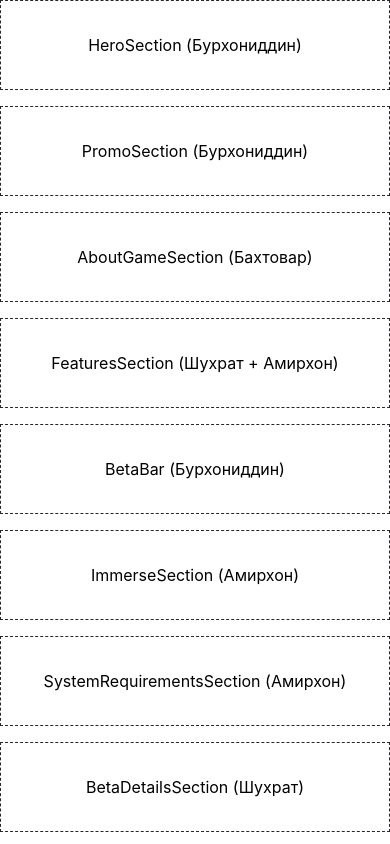
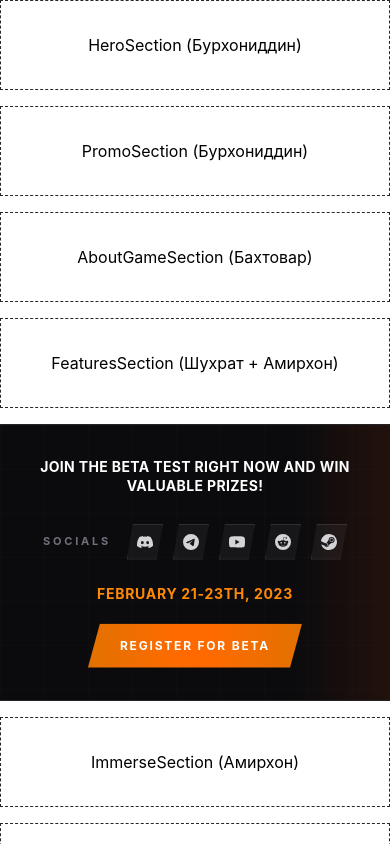
Before and after one commit to cozy-bit/dust-land, a React (Vite) app: page / in a window 390 px wide. Shown: the top 844 px of the page. Built offline with nearby package versions, Linux system fonts and the light colour scheme.

Commit message:
feat(betabar): beta-test strip — subtitle, socials, date, register CTA; responsive desktop/tablet/mobile

```diff
--- a/src/components/sections/BetaBar.jsx
+++ b/src/components/sections/BetaBar.jsx
@@ -1 +1,92 @@
-export const BetaBar = () => <section className="p-8 border border-dashed border-zinc-800 text-center">BetaBar (Бурхониддин)</section>;
+import { useTranslation } from 'react-i18next';
+import { Button } from '../ui/Button';
+
+const SOCIALS = [
+  {
+    name: 'Discord',
+    href: '#',
+    path: 'M20.317 4.369A19.79 19.79 0 0 0 15.432 2.85a.074.074 0 0 0-.079.037c-.21.375-.444.865-.608 1.25a18.27 18.27 0 0 0-5.487 0 12.6 12.6 0 0 0-.617-1.25.077.077 0 0 0-.079-.037A19.74 19.74 0 0 0 3.677 4.37a.07.07 0 0 0-.032.027C.533 9.046-.32 13.58.099 18.058a.082.082 0 0 0 .031.056 19.9 19.9 0 0 0 5.993 3.03.078.078 0 0 0 .084-.028 14.1 14.1 0 0 0 1.226-1.994.076.076 0 0 0-.041-.106 13.1 13.1 0 0 1-1.872-.892.077.077 0 0 1-.008-.128c.126-.094.252-.192.372-.291a.074.074 0 0 1 .078-.01c3.927 1.793 8.18 1.793 12.061 0a.074.074 0 0 1 .079.009c.12.099.245.198.372.292a.077.077 0 0 1-.006.127c-.598.35-1.22.645-1.873.892a.076.076 0 0 0-.04.107c.36.698.772 1.362 1.225 1.993a.076.076 0 0 0 .084.029 19.84 19.84 0 0 0 6.002-3.03.077.077 0 0 0 .032-.055c.5-5.177-.838-9.674-3.549-13.66a.06.06 0 0 0-.031-.028zM8.02 15.331c-1.183 0-2.157-1.086-2.157-2.419 0-1.333.955-2.419 2.157-2.419 1.21 0 2.176 1.096 2.157 2.42 0 1.332-.955 2.418-2.157 2.418zm7.975 0c-1.183 0-2.157-1.086-2.157-2.419 0-1.333.955-2.419 2.157-2.419 1.21 0 2.176 1.096 2.157 2.42 0 1.332-.946 2.418-2.157 2.418z',
+  },
+  {
+    name: 'Telegram',
+    href: '#',
+    path: 'M11.944 0A12 12 0 0 0 0 12a12 12 0 0 0 12 12 12 12 0 0 0 12-12A12 12 0 0 0 12 0a12 12 0 0 0-.056 0zm4.962 7.224c.1-.002.321.023.465.14a.506.506 0 0 1 .171.325c.016.093.036.306.02.472-.18 1.898-.962 6.502-1.36 8.627-.168.9-.499 1.201-.82 1.23-.696.065-1.225-.46-1.9-.902-1.056-.693-1.653-1.124-2.678-1.8-1.185-.78-.417-1.21.258-1.91.177-.184 3.247-2.977 3.307-3.23.007-.032.014-.15-.056-.212s-.174-.041-.249-.024c-.106.024-1.793 1.14-5.061 3.345-.48.33-.913.49-1.302.48-.428-.008-1.252-.241-1.865-.44-.752-.245-1.349-.374-1.297-.789.027-.216.325-.437.893-.663 3.498-1.524 5.83-2.529 6.998-3.014 3.332-1.386 4.025-1.627 4.476-1.635z',
+  },
+  {
+    name: 'YouTube',
+    href: '#',
+    path: 'M23.498 6.186a3.016 3.016 0 0 0-2.122-2.136C19.505 3.545 12 3.545 12 3.545s-7.505 0-9.377.505A3.017 3.017 0 0 0 .502 6.186C0 8.07 0 12 0 12s0 3.93.502 5.814a3.016 3.016 0 0 0 2.122 2.136c1.871.505 9.376.505 9.376.505s7.505 0 9.377-.505a3.015 3.015 0 0 0 2.122-2.136C24 15.93 24 12 24 12s0-3.93-.502-5.814zM9.545 15.568V8.432L15.818 12l-6.273 3.568z',
+  },
+  {
+    name: 'Reddit',
+    href: '#',
+    path: 'M12 0A12 12 0 0 0 0 12a12 12 0 0 0 12 12 12 12 0 0 0 12-12A12 12 0 0 0 12 0zm5.01 4.744c.688 0 1.25.562 1.25 1.25a1.25 1.25 0 0 1-2.498.056l-2.597-.547-.8 3.747c1.824.07 3.48.632 4.674 1.488.308-.309.73-.491 1.207-.491.968 0 1.754.786 1.754 1.754 0 .716-.435 1.333-1.01 1.614a3.11 3.11 0 0 1 .042.52c0 2.694-3.13 4.87-7.004 4.87-3.874 0-7.004-2.176-7.004-4.87 0-.184.015-.366.043-.534A1.748 1.748 0 0 1 4.028 12c0-.968.786-1.754 1.754-1.754.463 0 .898.197 1.207.49 1.207-.883 2.878-1.43 4.744-1.487l.885-4.182a.35.35 0 0 1 .377-.24l2.907.617a1.214 1.214 0 0 1 1.108-.701zM9.25 12c-.688 0-1.25.562-1.25 1.25s.562 1.25 1.25 1.25 1.25-.562 1.25-1.25S9.938 12 9.25 12zm5.5 0c-.688 0-1.25.562-1.25 1.25s.562 1.25 1.25 1.25 1.25-.562 1.25-1.25-.562-1.25-1.25-1.25zm-5.466 3.99a.327.327 0 0 0-.232.095.33.33 0 0 0 0 .463c.842.842 2.484.913 2.961.913.477 0 2.105-.07 2.961-.913a.33.33 0 0 0 .024-.463.33.33 0 0 0-.462 0c-.547.533-1.685.73-2.513.73-.827 0-1.978-.196-2.51-.73a.327.327 0 0 0-.232-.095z',
+  },
+  {
+    name: 'Steam',
+    href: '#',
+    path: 'M11.979 0C5.678 0 .511 4.86.022 11.037l6.432 2.658a3.398 3.398 0 0 1 1.925-.594c.063 0 .125.004.188.006l2.861-4.142V8.91a4.526 4.526 0 0 1 4.524-4.524 4.526 4.526 0 0 1 4.525 4.525 4.526 4.526 0 0 1-4.525 4.524h-.105l-4.076 2.911c0 .052.004.105.004.156a3.395 3.395 0 0 1-3.396 3.397 3.4 3.4 0 0 1-3.336-2.744L.436 15.581C1.862 20.539 6.492 24 11.979 24 18.605 24 24 18.627 24 12S18.605 0 11.979 0zM7.54 18.21l-1.473-.61a2.553 2.553 0 0 0 4.694-1.99 2.553 2.553 0 0 0-3.317-1.416l1.523.63a1.88 1.88 0 1 1-1.45 3.46l.001-.083zm11.328-9.325a3.017 3.017 0 0 0-3.017-3.017 3.017 3.017 0 1 0 0 6.034 3.017 3.017 0 0 0 3.017-3.017zm-5.28-.007a2.266 2.266 0 0 1 2.267-2.264 2.266 2.266 0 0 1 0 4.53 2.266 2.266 0 0 1-2.266-2.266z',
+  },
+];
+
+export const BetaBar = () => {
+  const { t } = useTranslation();
+
+  return (
+    <section className="relative w-full overflow-hidden border-y border-white/10 bg-[#0b0b0d]">
+      <div
+        aria-hidden="true"
+        className="pointer-events-none absolute inset-0 opacity-40 [background-image:linear-gradient(rgba(255,255,255,0.04)_1px,transparent_1px),linear-gradient(90deg,rgba(255,255,255,0.04)_1px,transparent_1px)] [background-size:44px_44px]"
+      />
+      <div
+        aria-hidden="true"
+        className="pointer-events-none absolute inset-y-0 right-0 w-1/4 bg-gradient-to-l from-orange-600/10 to-transparent"
+      />
+
+      <div className="relative mx-auto flex max-w-[1600px] flex-col items-center gap-7 px-5 py-8 text-center md:px-10 lg:flex-row lg:justify-between lg:gap-12 lg:py-6 lg:pr-14 lg:text-left">
+        <p className="max-w-md border-orange-500 text-sm font-bold uppercase leading-snug tracking-wide text-white sm:text-base lg:border-l-4 lg:pl-5">
+          {t('betaBar.subtitle')}
+        </p>
+
+        <div className="flex flex-col items-center gap-6 sm:flex-row sm:flex-wrap sm:justify-center sm:gap-x-8 sm:gap-y-5 lg:flex-nowrap lg:gap-10">
+          <div className="flex items-center gap-4">
+            <span className="text-[11px] font-bold uppercase tracking-[0.25em] text-zinc-500">
+              {t('betaBar.socials')}
+            </span>
+            <ul className="flex items-center gap-2.5">
+              {SOCIALS.map((s) => (
+                <li key={s.name}>
+                  <a
+                    href={s.href}
+                    aria-label={s.name}
+                    className="flex h-9 w-9 items-center justify-center border border-white/10 bg-white/5 text-zinc-300 transition-colors hover:border-orange-500/60 hover:bg-orange-500/10 hover:text-orange-400 [clip-path:polygon(6px_0,100%_0,calc(100%-6px)_100%,0_100%)]"
+                  >
+                    <svg
+                      viewBox="0 0 24 24"
+                      className="h-4 w-4"
+                      fill="currentColor"
+                      aria-hidden="true"
+                    >
+                      <path d={s.path} />
+                    </svg>
+                  </a>
+                </li>
+              ))}
+            </ul>
+          </div>
+
+          <span className="hidden h-10 w-px bg-white/15 lg:block" />
+
+          <div className="flex flex-col items-center gap-5 sm:flex-row sm:gap-7">
+            <span className="whitespace-nowrap text-sm font-bold uppercase tracking-wider text-orange-400">
+              {t('betaBar.date')}
+            </span>
+            <Button className="w-full max-w-xs whitespace-nowrap px-8 py-3.5 text-xs tracking-[0.15em] sm:w-auto">
+              {t('betaBar.register')}
+            </Button>
+          </div>
+        </div>
+      </div>
+    </section>
+  );
+};
```
Also changed, not shown: 1 other file (tests, documents, lock files or other folders).
